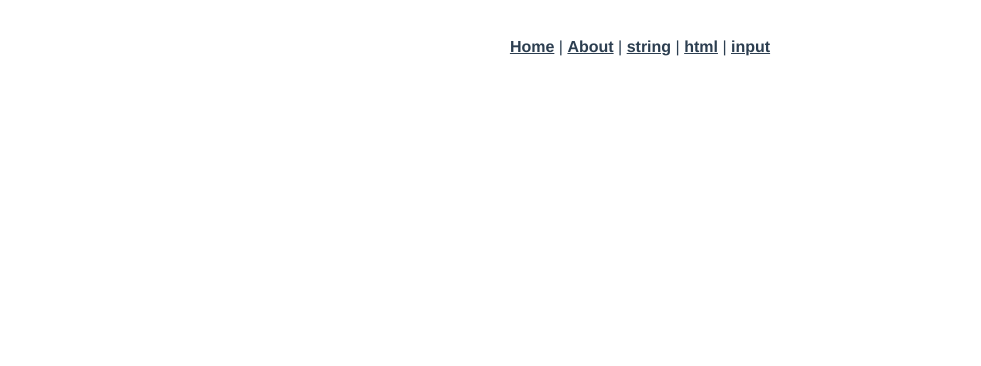
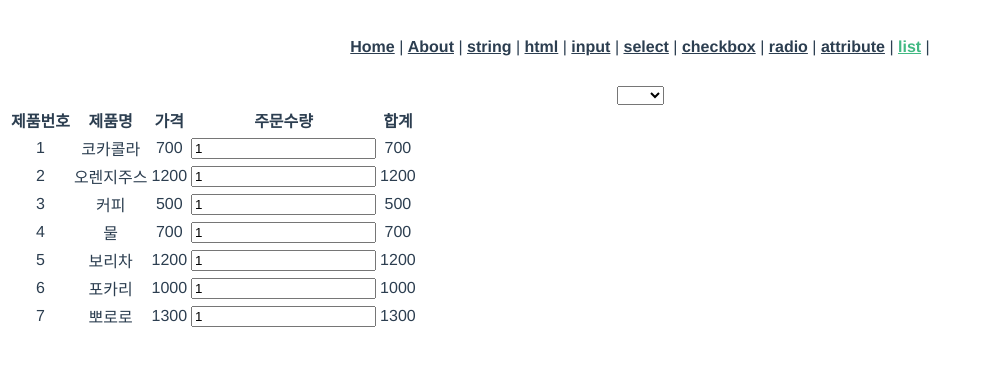
Before and after one commit to soyajo/vue_project, a Vue app: page /databinding/list in a window 1280 px wide. Shown: the top 366 px of the page, without its empty margins (0-981 px from the left). Built offline with nearby package versions, Linux system fonts and the light colour scheme.

Commit message:
DataBinding

```diff
--- a/src/App.vue
+++ b/src/App.vue
@@ -4,7 +4,12 @@
     <router-link to="/about">About</router-link> |
     <router-link to="/databinding/string">string</router-link> |
     <router-link to="/databinding/html">html</router-link> |
-    <router-link to="/databinding/input">input</router-link>
+    <router-link to="/databinding/input">input</router-link> |
+    <router-link to="/databinding/select">select</router-link> |
+    <router-link to="/databinding/checkbox">checkbox</router-link> |
+    <router-link to="/databinding/radio">radio</router-link> |
+    <router-link to="/databinding/attr">attribute</router-link> |
+    <router-link to="/databinding/list">list</router-link> |
   </nav>
   <router-view/>
 </template>
--- a/src/router/index.js
+++ b/src/router/index.js
@@ -34,6 +34,31 @@ const routes = [
     path: '/databinding/input',
     name: 'DataBindingInputView',
     component: () => import(/* webpackChunkName: "databinding", webpackPrefetch:true */ '../views/1_databinding/DataBindingInputView.vue')
+  },
+  {
+    path: '/databinding/select',
+    name: 'DataBindingSelectView',
+    component: () => import(/* webpackChunkName: "databinding", webpackPrefetch:true */ '../views/1_databinding/DataBindingSelectView.vue')
+  },
+  {
+    path: '/databinding/checkbox',
+    name: 'DataBindingCheckboxView',
+    component: () => import(/* webpackChunkName: "databinding", webpackPrefetch:true */ '../views/1_databinding/DataBindingCheckboxView.vue')
+  },
+  {
+    path: '/databinding/radio',
+    name: 'DataBindingRadioView',
+    component: () => import(/* webpackChunkName: "databinding", webpackPrefetch:true */ '../views/1_databinding/DataBindingRadioView.vue')
+  },
+  {
+    path: '/databinding/attr',
+    name: 'DataBindingAttributeView',
+    component: () => import(/* webpackChunkName: "databinding", webpackPrefetch:true */ '../views/1_databinding/DataBindingAttributeView.vue')
+  },
+  {
+    path: '/databinding/list',
+    name: 'DataBindingListView',
+    component: () => import(/* webpackChunkName: "databinding", webpackPrefetch:true */ '../views/1_databinding/DataBindingListView.vue')
   }
 ]
 
--- /dev/null
+++ b/src/views/1_databinding/DataBindingAttributeView.vue
@@ -0,0 +1,38 @@
+<template>
+  <div>
+    <input type="text" name="" id="" v-bind:value="userId" readonly>
+    <input type="text" name="" id="" :value="userId" readonly>
+    <br>
+    <img :src="imgSrc" alt="" style="width: 100px; height: auto;">
+    <br>
+    <input type="search" name="" id="" v-model="txt1">
+    <button :disabled="txt1 === ''">조회</button>
+  </div>
+</template>
+
+<script>
+export default {
+  name: 'DataBindingAttributeView',
+  components: {},
+  data () {
+    return {
+      userId: 'ssssoya',
+      imgSrc: 'https://upload.wikimedia.org/wikipedia/commons/f/f1/Vue.png',
+      txt1: ''
+    }
+  },
+  setup () {
+  },
+  created () {
+  },
+  mounted () {
+  },
+  unmounted () {
+  },
+  methods: {}
+}
+</script>
+
+<style scoped>
+
+</style>
--- /dev/null
+++ b/src/views/1_databinding/DataBindingCheckboxView.vue
@@ -0,0 +1,42 @@
+<template>
+  <div>
+    <div>
+      <input type="checkbox" name="" id="html" value="HTML" v-model="favoriteLang">
+      <label for="html">HTML</label>
+    </div>
+    <div>
+      <input type="checkbox" name="" id="css" value="CSS" v-model="favoriteLang">
+      <label for="css">CSS</label>
+    </div>
+    <div>
+      <input type="checkbox" name="" id="js" value="JS" v-model="favoriteLang">
+      <label for="js">JS</label>
+    </div>
+    <div>선택한 지역 : {{favoriteLang}}</div>
+  </div>
+</template>
+
+<script>
+export default {
+  name: 'DataBindingCheckboxView',
+  components: {},
+  data () {
+    return {
+      favoriteLang: ['JS']
+    }
+  },
+  setup () {
+  },
+  created () {
+  },
+  mounted () {
+  },
+  unmounted () {
+  },
+  methods: {}
+}
+</script>
+
+<style scoped>
+
+</style>
--- a/src/views/1_databinding/DataBindingInputView.vue
+++ b/src/views/1_databinding/DataBindingInputView.vue
@@ -1,16 +1,34 @@
 <template>
   <div>
     <input type="text" v-model="userId" />
+    <button @click="myFuction">클릭</button>
+    <button @click="changeData">변경</button>
+    <br>
+    <input type="text" v-model="num1"/> +
+    <input type="text" v-model="num2"/> +
+    <span>{{num1 + num2}}</span>
+    <br>
+    <input type="text" v-model.number="num3"/> +
+    <input type="text" v-model.number="num4"/> +
+    <span>{{num3 + num4}}</span>
   </div>
 </template>
 
 <script>
 export default {
+  // 양방향 데이터 바인딩 기능 ( 중요!! ) - v-modal
+  // 앵귤러 - 첫 양반향 데이터 바인딩
+  // 리엑트 - 첫 가상 돔을 이용한 빠른 화면 전환, 하지만 양뱡향 데이터 바인딩이 안됨..
+  // vue - 가상 돔, 양방향 데이터 바인딩 가능.
   name: 'DataBindingInputView',
   components: {},
   data () {
     return {
-      userId: 'soya'
+      userId: 'soya',
+      num1: 0,
+      num2: 0,
+      num3: 0,
+      num4: 0
     }
   },
   setup () {
@@ -21,7 +39,14 @@ export default {
   },
   unmounted () {
   },
-  methods: {}
+  methods: {
+    myFuction () {
+      console.log(this.userId)
+    },
+    changeData () {
+      this.userId = 'ssoya'
+    }
+  }
 }
 </script>
 
--- /dev/null
+++ b/src/views/1_databinding/DataBindingListView.vue
@@ -0,0 +1,105 @@
+<template>
+  <div>
+    <div>
+      <select name="" id="">
+        <option value=""></option>
+        <option :value="city.code" :key="city.code" v-for="city in cities">{{city.title}}</option>
+      </select>
+    </div>
+    <div>
+      <table>
+        <thead>
+        <tr>
+          <th>제품번호</th>
+          <th>제품명</th>
+          <th>가격</th>
+          <th>주문수량</th>
+          <th>합계</th>
+        </tr>
+        </thead>
+        <tbody>
+        <tr v-for="(drink, i) in drinkList" :key="i">
+          <td>{{drink.drinkId}}</td>
+          <td>{{drink.drinkName}}</td>
+          <td>{{drink.price}}</td>
+          <td><input type="number" name="" id="" v-model="drink.qty"></td>
+          <td>{{drink.price * drink.qty}}</td>
+        </tr>
+        </tbody>
+      </table>
+    </div>
+  </div>
+</template>
+
+<script>
+export default {
+  name: 'DataBindingListView',
+  components: {},
+  data () {
+    return {
+      cities: [
+        { title: '서울', code: '02' },
+        { title: '부산', code: '051' },
+        { title: '제주', code: '064' }
+      ],
+      drinkList: [
+        {
+          drinkId: '1',
+          drinkName: '코카콜라',
+          price: 700,
+          qty: 1
+        },
+        {
+          drinkId: '2',
+          drinkName: '오렌지주스',
+          price: 1200,
+          qty: 1
+        },
+        {
+          drinkId: '3',
+          drinkName: '커피',
+          price: 500,
+          qty: 1
+        },
+        {
+          drinkId: '4',
+          drinkName: '물',
+          price: 700,
+          qty: 1
+        },
+        {
+          drinkId: '5',
+          drinkName: '보리차',
+          price: 1200,
+          qty: 1
+        },
+        {
+          drinkId: '6',
+          drinkName: '포카리',
+          price: 1000,
+          qty: 1
+        },
+        {
+          drinkId: '7',
+          drinkName: '뽀로로',
+          price: 1300,
+          qty: 1
+        }
+      ]
+    }
+  },
+  setup () {
+  },
+  created () {
+  },
+  mounted () {
+  },
+  unmounted () {
+  },
+  methods: {}
+}
+</script>
+
+<style scoped>
+
+</style>
--- /dev/null
+++ b/src/views/1_databinding/DataBindingRadioView.vue
@@ -0,0 +1,42 @@
+<template>
+  <div>
+    <div>
+      <input type="radio" name="" id="html" value="HTML" v-model="favoriteLang">
+      <label htmlFor="html">HTML</label>
+    </div>
+    <div>
+      <input type="radio" name="" id="css" value="CSS" v-model="favoriteLang">
+      <label htmlFor="css">CSS</label>
+    </div>
+    <div>
+      <input type="radio" name="" id="js" value="JS" v-model="favoriteLang">
+      <label htmlFor="js">JS</label>
+    </div>
+    <div>선택한 지역 : {{ favoriteLang }}</div>
+  </div>
+</template>
+
+<script>
+export default {
+  name: 'DataBindingCheckboxView',
+  components: {},
+  data () {
+    return {
+      favoriteLang: ''
+    }
+  },
+  setup () {
+  },
+  created () {
+  },
+  mounted () {
+  },
+  unmounted () {
+  },
+  methods: {}
+}
+</script>
+
+<style scoped>
+
+</style>
--- /dev/null
+++ b/src/views/1_databinding/DataBindingSelectView.vue
@@ -0,0 +1,35 @@
+<template>
+  <div>
+    <select name="" id="" v-model="selectedCity">
+      <option value=""></option>
+      <option value="02">서울</option>
+      <option value="051">부산</option>
+      <option value="064">제주</option>
+    </select>
+  </div>
+</template>
+
+<script>
+export default {
+  name: 'DataBindingSelectView',
+  components: {},
+  data () {
+    return {
+      selectedCity: '051'
+    }
+  },
+  setup () {
+  },
+  created () {
+  },
+  mounted () {
+  },
+  unmounted () {
+  },
+  methods: {}
+}
+</script>
+
+<style scoped>
+
+</style>
```
